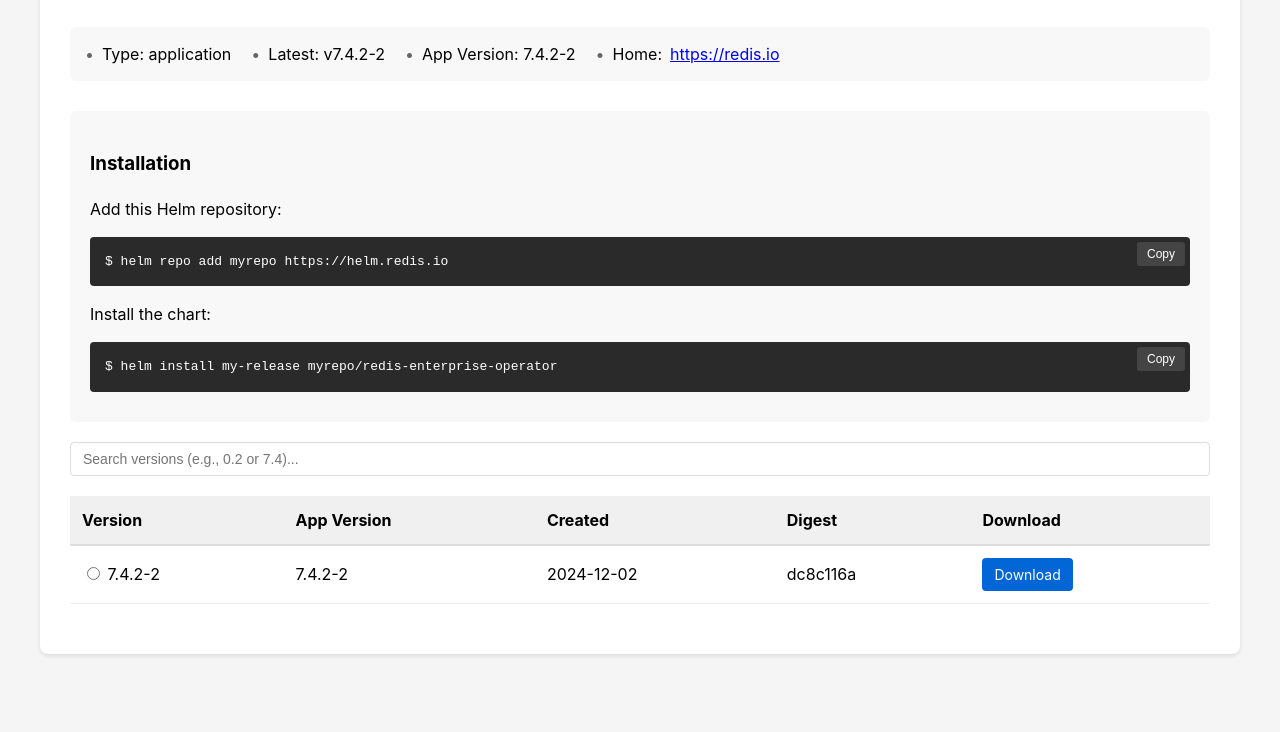
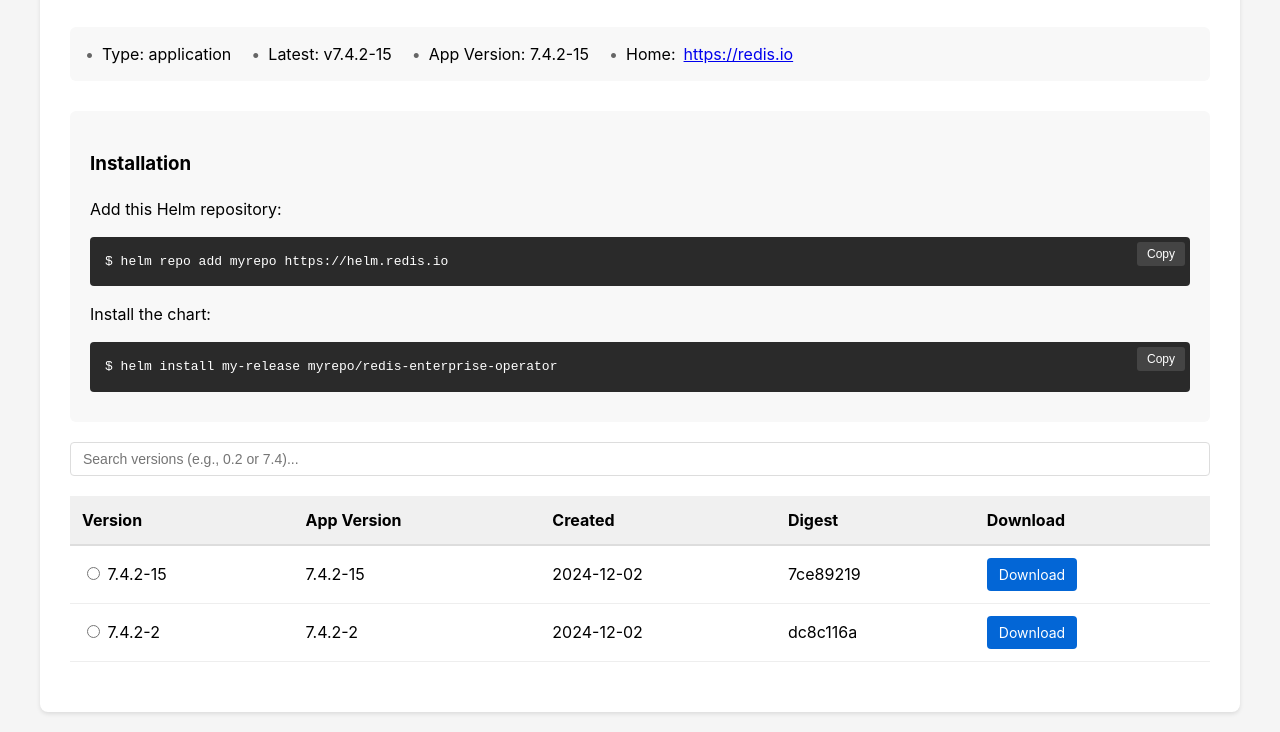
Before and after one commit to oshribr/helm-release, a plain HTML site: page index.html in a window 1280 px wide. Shown: the part 145-877 px from the top of the page. Before the commit the page ends 819 px from the top, so only its background shows below. Drawn offline with Linux system fonts and the light colour scheme.

Commit message:
Update Helm charts page version: charts/redis-enterprise-operator

```diff
--- a/index.html
+++ b/index.html
@@ -140,8 +140,8 @@
         </div>
         <div class="metadata">
             <div>Type: application</div>
-            <div>Latest: v7.4.2-2</div>
-            <div>App Version: 7.4.2-2</div>
+            <div>Latest: v7.4.2-15</div>
+            <div>App Version: 7.4.2-15</div>
             <div>Home: <a href="https://redis.io">https://redis.io</a></div>
         </div>
         <div class="installation">
@@ -173,6 +173,19 @@
                 </tr>
             </thead>
             <tbody>
+
+        <tr class="version-row" data-version="7.4.2-15"
+            data-appversion="7.4.2-15" data-command="helm install my-release myrepo/redis-enterprise-operator:7.4.2-15">
+            <td>
+                <input type="radio" name="version" value="7.4.2-15"
+                    onclick="toggleVersion(this)" data-default="helm install my-release myrepo/redis-enterprise-operator">
+                7.4.2-15
+            </td>
+            <td>7.4.2-15</td>
+            <td>2024-12-02</td>
+            <td>7ce89219</td>
+            <td><a href="https://github.com/oshribr/helm-release/releases/download/redis-enterprise-operator-7.4.2-15/redis-enterprise-operator-7.4.2-15.tgz" class="download-btn">Download</a></td>
+        </tr>
 
         <tr class="version-row" data-version="7.4.2-2"
             data-appversion="7.4.2-2" data-command="helm install my-release myrepo/redis-enterprise-operator:7.4.2-2">
```
